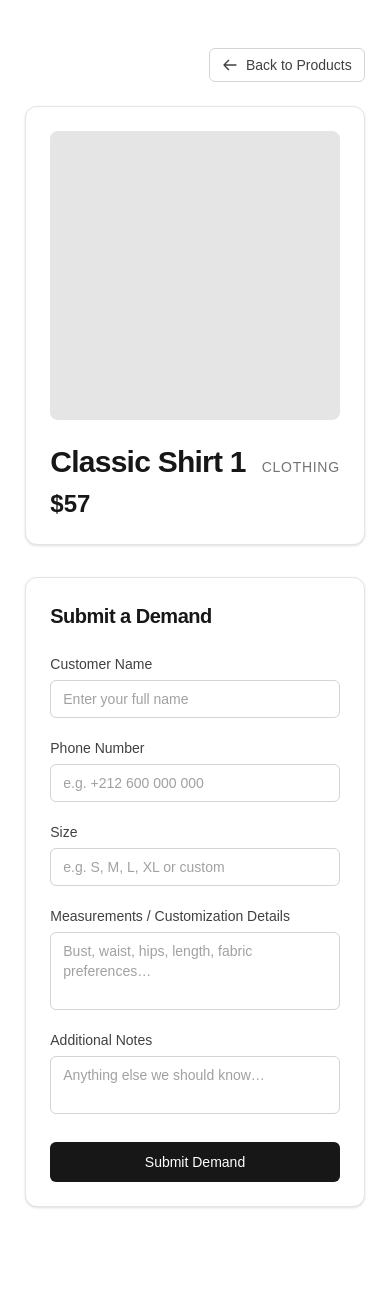
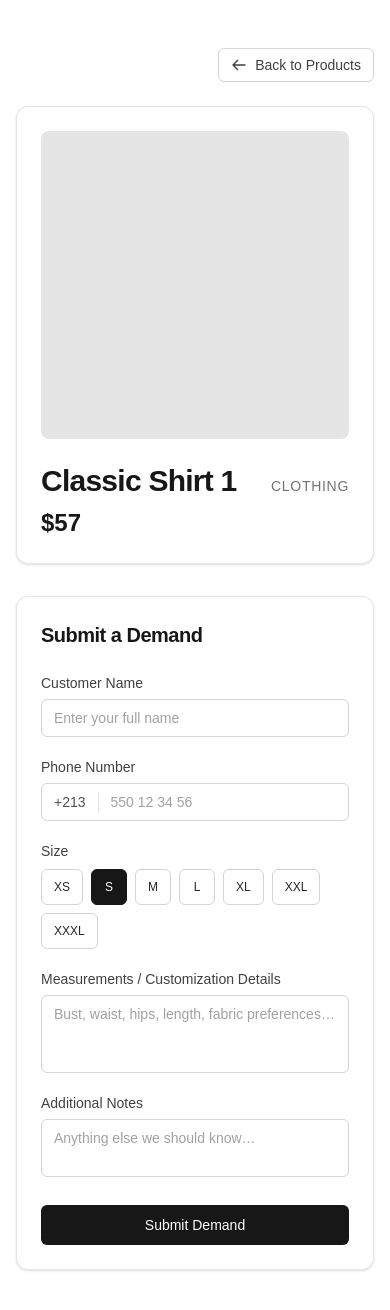
Before and after one commit to meechi27/couture, a Next.js app: page /products/1 in a window 390 px wide. Shown: the top 1310 px of the page. Before the commit the page ends 1255 px from the top, so only its background shows below. Built offline with nearby package versions, Linux system fonts and the light colour scheme.

Commit message:
add customer demand form to product details
- Add responsive demand form beside product details
- Add custom size selector buttons (XS to XXXL)
- Add Algeria (+213) phone input with dynamic digit restriction
- Add security validation, input patterns, and text length limits

```diff
--- a/src/app/products/[id]/page.tsx
+++ b/src/app/products/[id]/page.tsx
@@ -1,6 +1,7 @@
 import Link from "next/link";
 import { mockProducts } from "../mock-products";
 import { notFound } from "next/navigation";
+import { PhoneInput } from "@/components/phone-input";
 
 interface ProductDetailsProps {
     params: Promise<{ id: string }>;
@@ -82,26 +83,29 @@ export default async function ProductDetails({ params }: ProductDetailsProps) {
                             <label htmlFor="phone" className="text-sm font-medium text-neutral-700">
                                 Phone Number
                             </label>
-                            <input
-                                id="phone"
-                                name="phone"
-                                type="tel"
-                                placeholder="e.g. +212 600 000 000"
-                                className="rounded-md border border-neutral-300 px-3 py-2 text-sm placeholder:text-neutral-400 focus:outline-none focus:ring-2 focus:ring-neutral-900 focus:border-transparent"
-                            />
+                            <PhoneInput id="phone" name="phone" />
                         </div>
 
-                        <div className="flex flex-col gap-1.5">
-                            <label htmlFor="size" className="text-sm font-medium text-neutral-700">
+                        <div className="flex flex-col gap-2">
+                            <span className="text-sm font-medium text-neutral-700">
                                 Size
-                            </label>
-                            <input
-                                id="size"
-                                name="size"
-                                type="text"
-                                placeholder="e.g. S, M, L, XL or custom"
-                                className="rounded-md border border-neutral-300 px-3 py-2 text-sm placeholder:text-neutral-400 focus:outline-none focus:ring-2 focus:ring-neutral-900 focus:border-transparent"
-                            />
+                            </span>
+                            <div className="flex flex-wrap gap-2">
+                                {["XS", "S", "M", "L", "XL", "XXL", "XXXL"].map((size, index) => (
+                                    <label key={size} className="cursor-pointer">
+                                        <input
+                                            type="radio"
+                                            name="size"
+                                            value={size}
+                                            defaultChecked={index === 1}
+                                            className="peer sr-only"
+                                        />
+                                        <span className="inline-flex h-9 min-w-9 items-center justify-center rounded-md border border-neutral-300 px-3 text-xs font-medium text-neutral-800 transition-colors hover:bg-neutral-100 peer-checked:border-neutral-900 peer-checked:bg-neutral-900 peer-checked:text-white">
+                                            {size}
+                                        </span>
+                                    </label>
+                                ))}
+                            </div>
                         </div>
 
                         <div className="flex flex-col gap-1.5">
--- /dev/null
+++ b/src/components/phone-input.tsx
@@ -0,0 +1,44 @@
+"use client";
+
+interface PhoneInputProps {
+    name?: string;
+    id?: string;
+}
+
+export function PhoneInput({ name = "phone", id = "phone" }: PhoneInputProps) {
+    const handleInput = (e: React.FormEvent<HTMLInputElement>) => {
+        const input = e.currentTarget;
+        // Strip non-digits
+        let val = input.value.replace(/\D/g, "");
+
+        // If it starts with 0: allow up to 10 digits; otherwise allow up to 9 digits
+        if (val.length > 0) {
+            const max = val[0] === "0" ? 10 : 9;
+            if (val.length > max) {
+                val = val.slice(0, max);
+            }
+        }
+
+        input.value = val;
+    };
+
+    return (
+        <div className="flex items-center w-full max-w-xs rounded-md border border-neutral-300 bg-white focus-within:ring-2 focus-within:ring-neutral-900 focus-within:border-transparent">
+            <span className="inline-flex items-center px-3 text-sm font-medium text-neutral-600 border-r border-neutral-200 select-none">
+                +213
+            </span>
+            <input
+                id={id}
+                name={name}
+                type="tel"
+                required
+                pattern="(0[0-9]{9}|[1-9][0-9]{8})"
+                maxLength={10}
+                onInput={handleInput}
+                placeholder="550 12 34 56"
+                title="10 digits if starting with 0 (e.g. 0550123456) or 9 digits if starting with another number (e.g. 550123456)"
+                className="w-full px-3 py-2 text-sm placeholder:text-neutral-400 focus:outline-none bg-transparent"
+            />
+        </div>
+    );
+}
```
